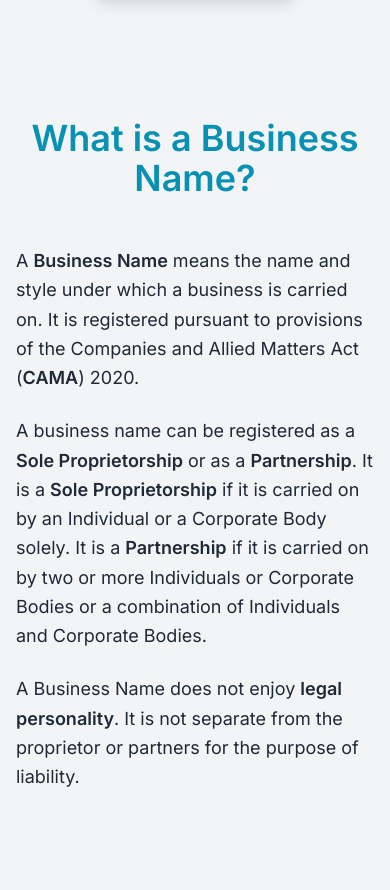
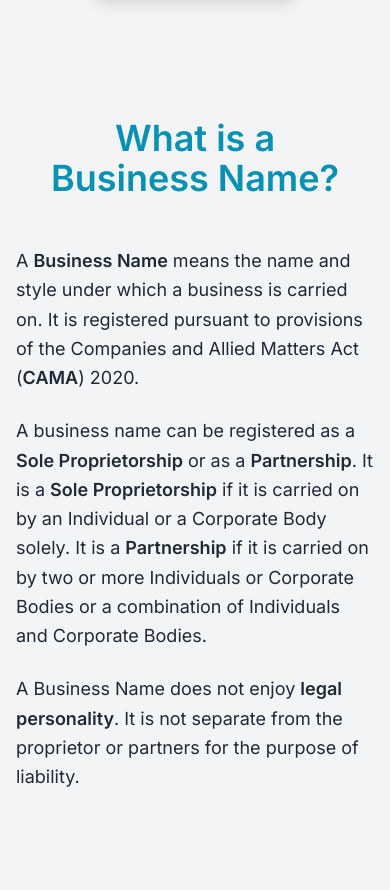
Before and after one commit to elijahkelechi/mlb_frontend, a React (Vite) app: page /businessNameRegistration in a window 390 px wide. Shown: the part 1902-2792 px from the top of the page. Built offline with nearby package versions, Linux system fonts and the light colour scheme.

Commit message:
I commit

```diff
--- a/src/pages/BusinessRegistration/BusinessNameRegistration.jsx
+++ b/src/pages/BusinessRegistration/BusinessNameRegistration.jsx
@@ -160,7 +160,7 @@ const BusinessNameRegistration = () => {
             initial={{ opacity: 0, y: -20 }}
             animate={{ opacity: 1, y: 0 }}
             transition={{ duration: 0.8 }}
-            className="text-center mb-12"
+            className="text-center mb-12 mx-6 md:mx-12"
           >
             <h2 className="text-4xl font-bold mb-4 text-cyan-600">
               What is a Business Name?
```
